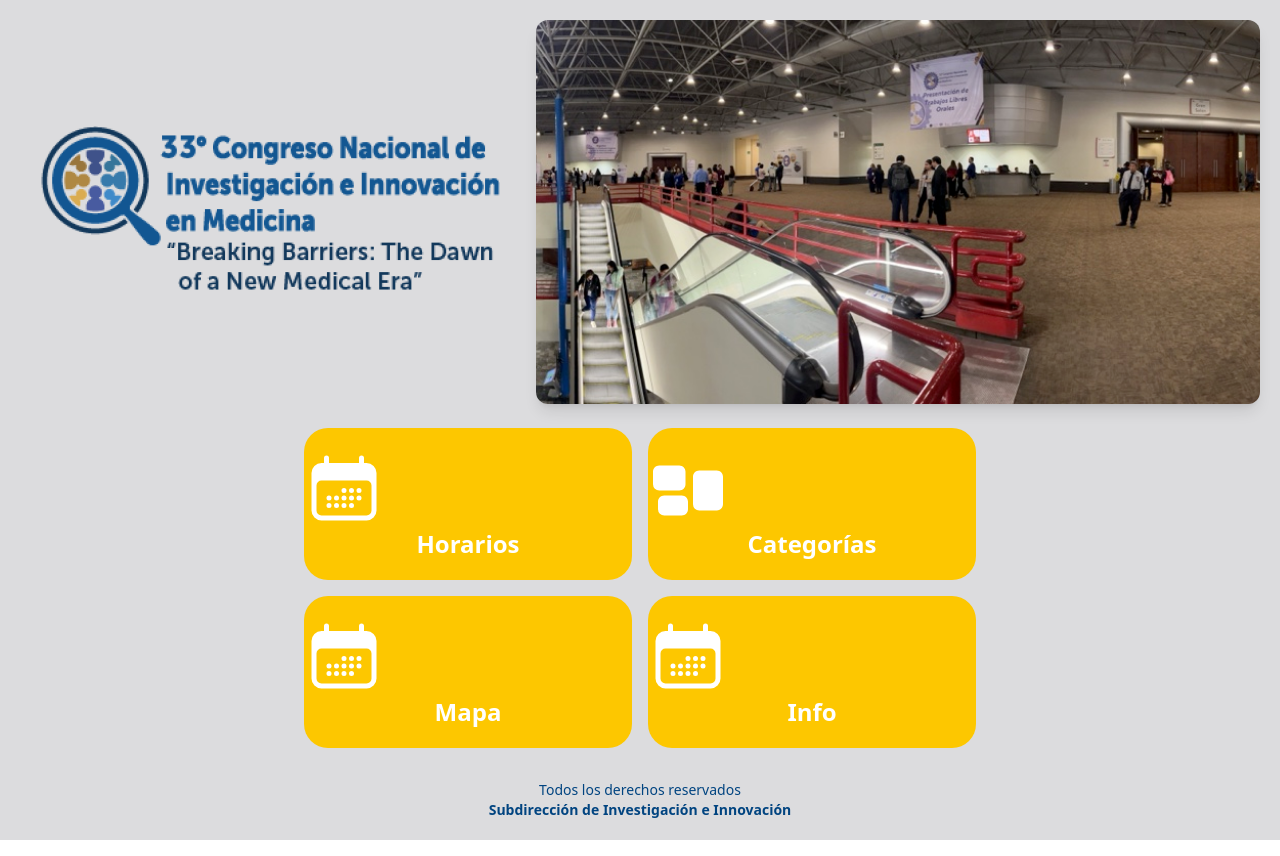
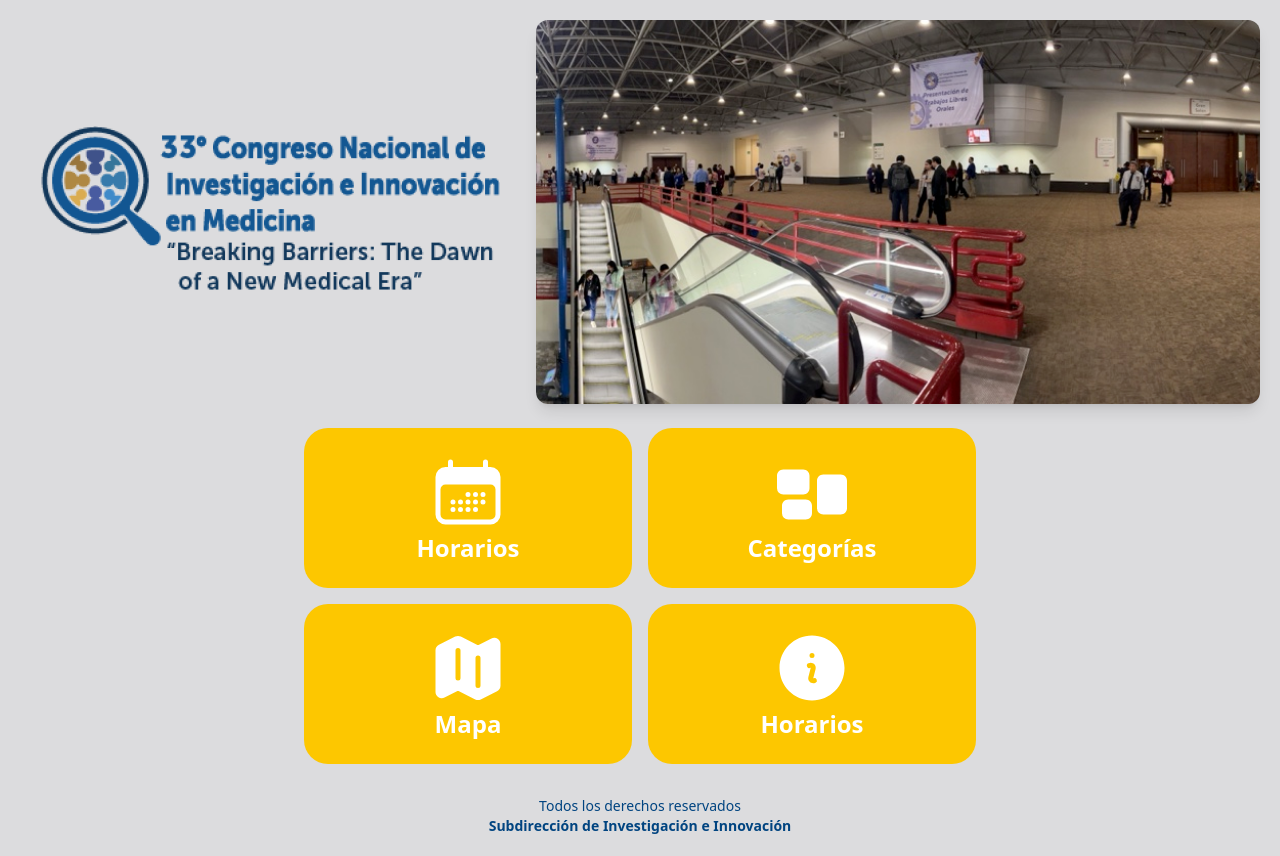
Before and after one commit to rhindet/CongresoApp, a React (Vite) app in the folder CongresoApp/frontend/: page /home in a window 1280 px wide. Built offline with nearby package versions, Linux system fonts and the light colour scheme.

Commit message:
Home 1.2v

```diff
--- a/CongresoApp/frontend/src/components/Home.jsx
+++ b/CongresoApp/frontend/src/components/Home.jsx
@@ -1,7 +1,7 @@
 import React, { useEffect, useState } from 'react'
 import { Link } from 'react-router-dom';
 import { ChevronLeftIcon } from '@heroicons/react/24/outline'
-import { BellIcon, CalendarDaysIcon, RectangleGroupIcon,  } from '@heroicons/react/24/solid'
+import { BellIcon, CalendarDaysIcon, RectangleGroupIcon, MapIcon, InformationCircleIcon} from '@heroicons/react/24/solid'
 import logo from '../assets/logo.png'
 import img1 from '../assets/img1-carrusel.jpg'
 import img2 from '../assets/img2-carrusel.jpg'
@@ -62,21 +62,21 @@ export default function Home() {
 
                 {/* Grid */}
                 <div className="grid grid-cols-2 gap-4 w-full max-w-s md:max-w-2xl text-center mt-6">
-                    <button className="bg-yellow-400 rounded-2xl md:rounded-3xl py-5 md:py-5 text-white font-semibold text-lg md:text-2xl hover:bg-[#014480] transition-all">
+                    <button className="flex flex-col items-center justify-center bg-yellow-400 rounded-2xl md:rounded-3xl py-5 md:py-6 text-white font-semibold text-lg md:text-2xl hover:bg-[#014480] transition-all">
                         <CalendarDaysIcon className='w-20' />
                         Horarios
                     </button>
-                    <button className="bg-yellow-400 rounded-2xl md:rounded-3xl py-5 md:py-5 text-white font-semibold text-lg md:text-2xl hover:bg-[#014480] transition-all">
+                    <button className="flex flex-col items-center justify-center bg-yellow-400 rounded-2xl md:rounded-3xl py-5 md:py-6 text-white font-semibold text-lg md:text-2xl hover:bg-[#014480] transition-all">
                         <RectangleGroupIcon className='w-20' />
                         Categorías
                     </button>
-                    <button className="bg-yellow-400 rounded-2xl md:rounded-3xl py-5 md:py-5 text-white font-semibold text-lg md:text-2xl hover:bg-[#014480] transition-all">
-                        <CalendarDaysIcon className='w-20' />
+                    <button className="flex flex-col items-center justify-center bg-yellow-400 rounded-2xl md:rounded-3xl py-5 md:py-6 text-white font-semibold text-lg md:text-2xl hover:bg-[#014480] transition-all">
+                        <MapIcon className='w-20' />
                         Mapa
                     </button>
-                    <button className="bg-yellow-400 rounded-2xl md:rounded-3xl py-5 md:py-5 text-white font-semibold text-lg md:text-2xl hover:bg-[#014480] transition-all">
-                        <CalendarDaysIcon className='w-20' />
-                        Info
+                    <button className="flex flex-col items-center justify-center bg-yellow-400 rounded-2xl md:rounded-3xl py-5 md:py-6 text-white font-semibold text-lg md:text-2xl hover:bg-[#014480] transition-all">
+                        <InformationCircleIcon className='w-20' />
+                        Horarios
                     </button>
                 </div>
 
--- a/CongresoApp/frontend/src/components/Inicio.jsx
+++ b/CongresoApp/frontend/src/components/Inicio.jsx
@@ -17,13 +17,14 @@ function Inicio() {
       <div className='w-full md:w-1/2 flex flex-col items-center text-center space-y-4'>
         <p className='text-xl md:text-3xl font-bold mt-1 text-[#014480]'>
           9-10 de
-          <span className="text-yellow-500 ml-1.5">Octubre</span>
+          <span className="text-yellow-500 ml-1.5 mr-1.5">Octubre</span>
+          2025
         </p>
       </div>
 
       {/* Imagen central */}
       <div className="md:hidden mb-4">
-        <img src={confevents} alt="Conferences Icon" className="w-full max-w-[200px] mx-auto md:w-50" />
+        <img src={confevents} alt="Conferences Icon" className="w-full max-w-[300px] mx-auto md:w-50" />
       </div>
 
       {/* Botones */}
```
